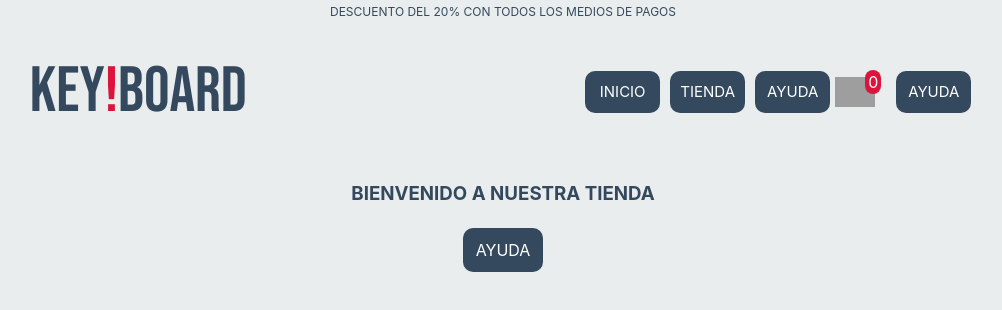
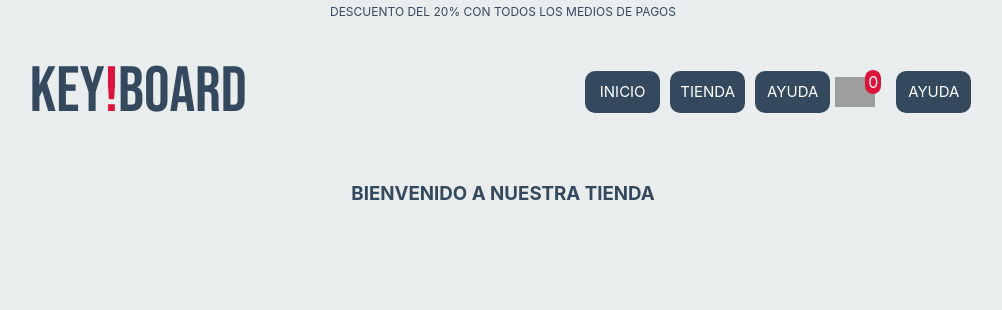
Before and after one commit to EduEzMez/ProyectoFinal-React, a React (Vite) app: page / in a window 1280 px wide. Shown: the top 310 px of the page, without its empty margins (137-1139 px from the left). Built offline with nearby package versions, Linux system fonts and the light colour scheme; grey boxes are pictures that could not be loaded.

Commit message:
Delete button

```diff
--- a/src/App.jsx
+++ b/src/App.jsx
@@ -9,7 +9,6 @@ function App() {
     <>
       <NavBar></NavBar>
       <ItemListContainer greeting = {'BIENVENIDO A NUESTRA TIENDA'}></ItemListContainer>
-      <Button texto="AYUDA"></Button>
     </>
   )
 }
```
